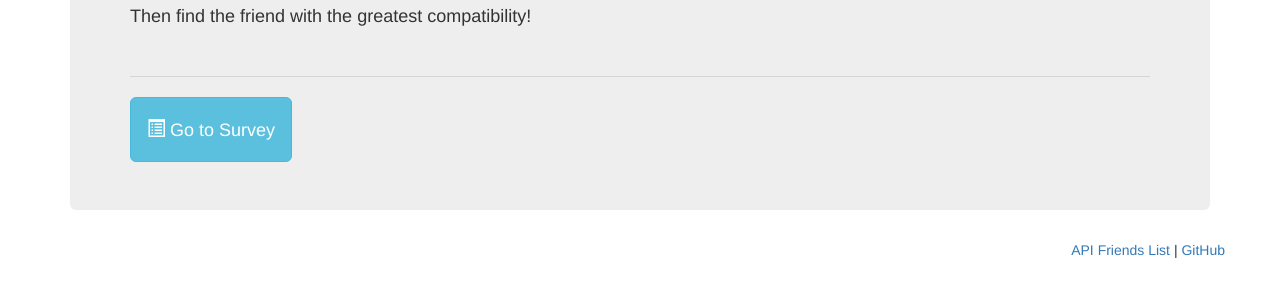
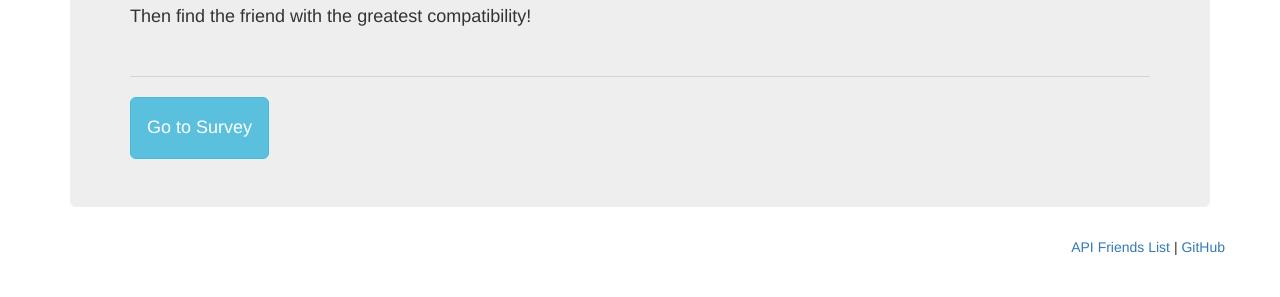
Before and after one commit to Esther12/FriendFinder, a website: page app/public/index.html in a window 1280 px wide. Shown: the part 315-612 px from the top of the page. Drawn offline with nearby package versions, Linux system fonts and the light colour scheme.

Commit message:
Change style

```diff
--- a/app/public/index.html
+++ b/app/public/index.html
@@ -19,7 +19,7 @@
       <br>
       <hr class="my-4">
       <div>
-        <a href="/signup/signup"><button type="button" class="btn btn-lg btn-info"><h4><span class="glyphicon glyphicon-list-alt"></span> Go to Survey</h4></button></a>
+        <a href="/signup/signup"><button type="button" class="btn btn-lg btn-info"><h4>Go to Survey</h4></button></a>
       </div>
 
     </div>
```
